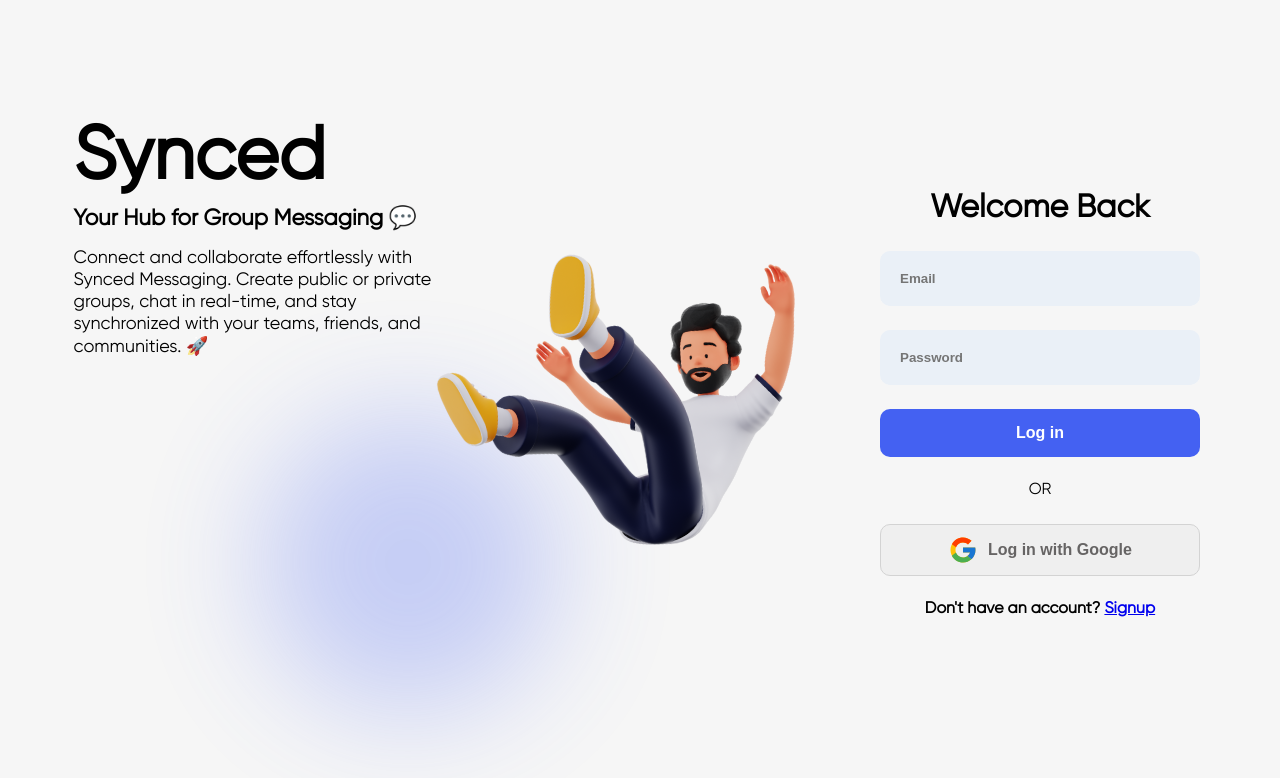
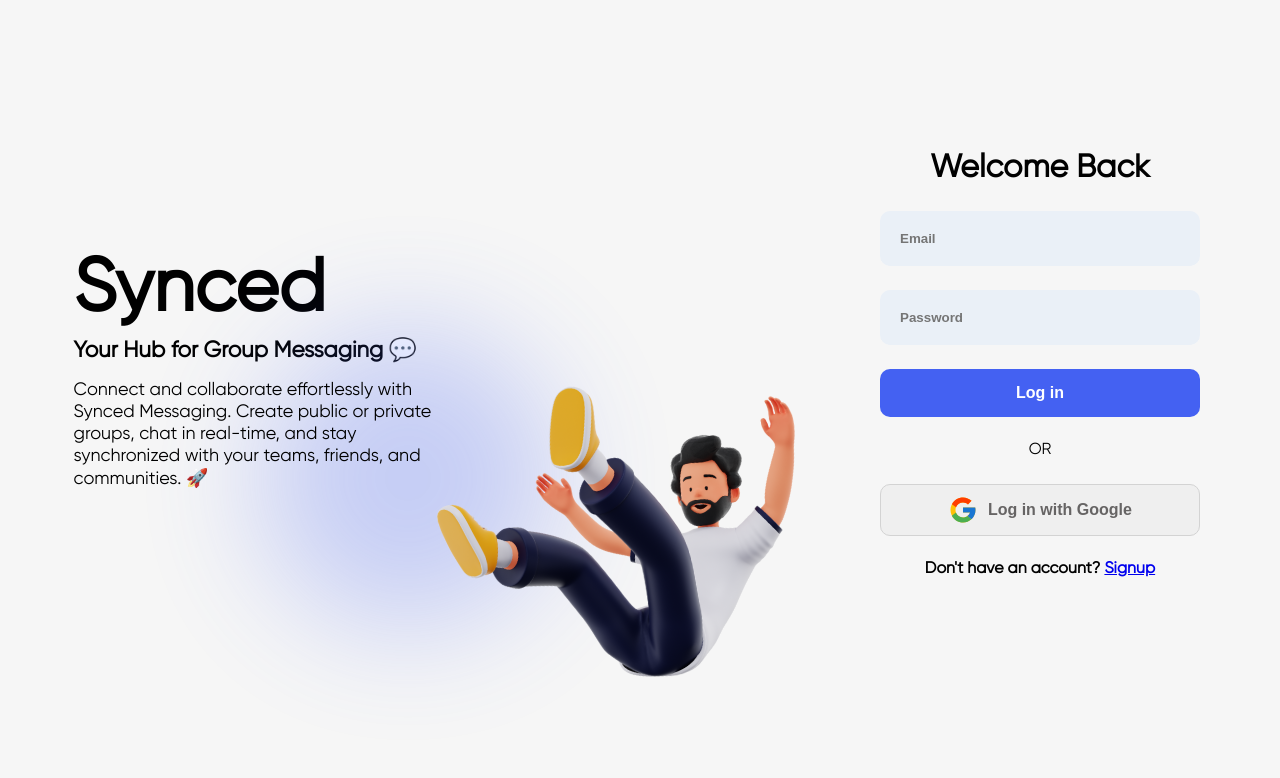
Before and after one commit to Konain-Raza/Synced, a React (Vite) app: page / in a window 1280 px wide. Shown: the top 778 px of the page. Built offline with nearby package versions, Linux system fonts and the light colour scheme.

Commit message:
added .wellknow folder and asset link

```diff
--- a/src/App.css
+++ b/src/App.css
@@ -12,7 +12,7 @@
 
 #root {
 width: 100%;
-height: 100%;
+min-height: 100%;
 display: flex;
 align-items: center;
 justify-content: center;
@@ -309,7 +309,11 @@
     margin: 0vw;
     padding: 0;
     width: 100vw;
-    height: 100vh;
+    min-height: 100vh;
+  }
+
+  #hero-form{
+    margin-bottom: 10vh;
   }
 
   #blur-circle{
@@ -323,11 +327,12 @@
 
   #hero{
     width: 100%;
-  padding: 10px;
+  padding: 5px;
 
     flex-direction: column;
     /* background-color: #4461F2; */
     min-height: 100%;
+
     gap: 5vh;
     max-height: max-content;
   }
```
